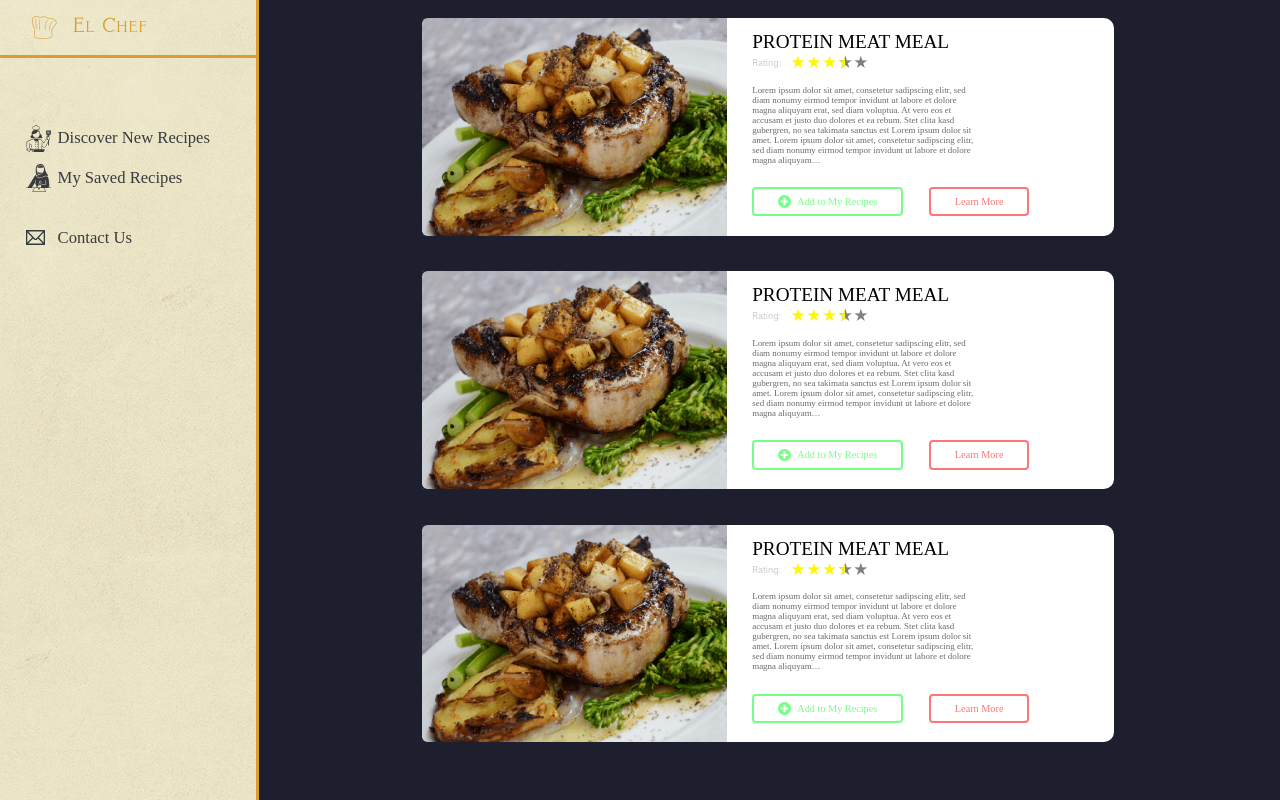
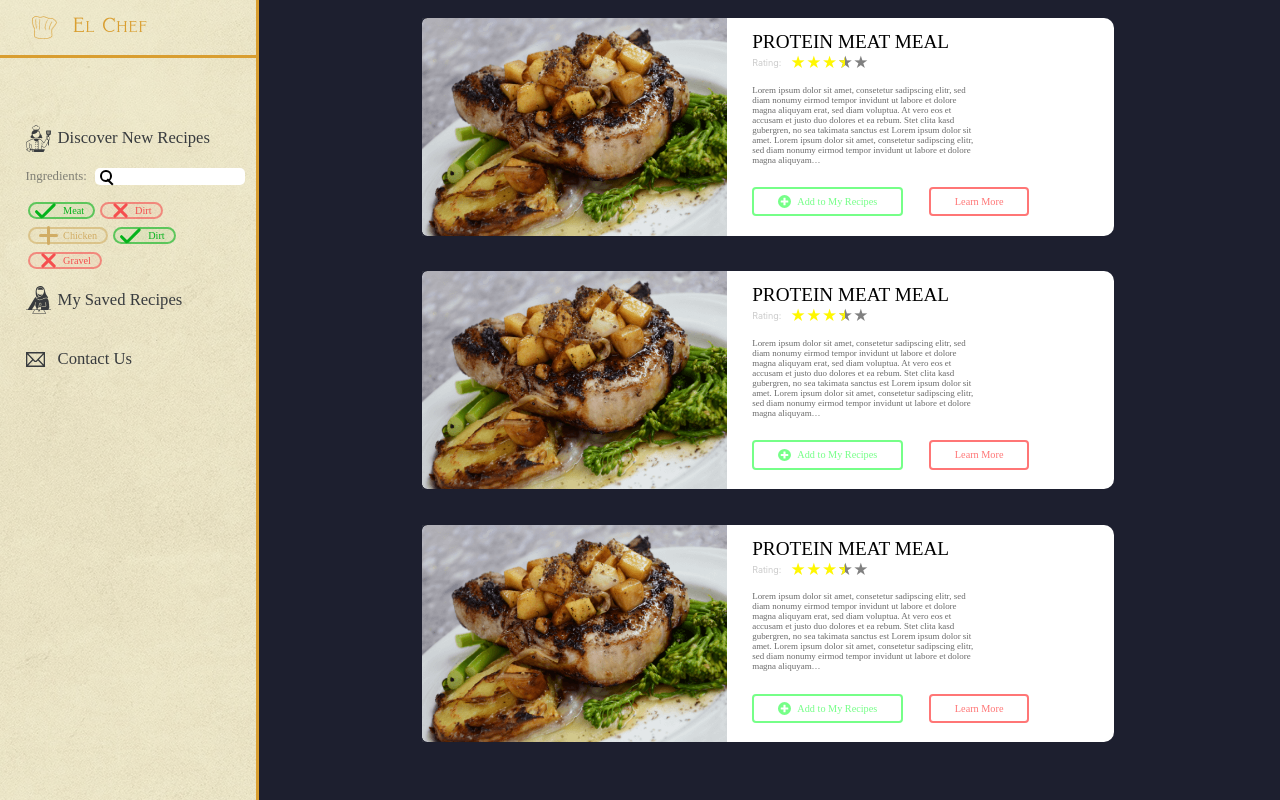
Before and after one commit to Nidhal-Bouzara/el-chef, a React (Create React App) app: page /discover in a window 1280 px wide. Built offline with nearby package versions, Linux system fonts and the light colour scheme; what webfontloader would draw is missing.

Commit message:
Created a FilterItem component, created a /discover drop down search and filter section (incomplete)

```diff
--- /dev/null
+++ b/src/components/filterItem/FilterItem.js
@@ -0,0 +1,49 @@
+import React, { useState } from 'react';
+
+// Styling
+import itemStyle from './FilterItem.module.scss';
+
+const FilterItem = ({title, initCyclePosition}) => {
+    const cycleMap = {
+        neutral: {
+            button: itemStyle.spreadButton + ' ' + itemStyle.spreadNeutral,
+            symbol: itemStyle.spreadPlus + ' ' + itemStyle.spreadPlusNeutral
+        },
+        selected: {
+            button: itemStyle.spreadButton + ' ' + itemStyle.spreadSelected,
+            symbol: itemStyle.spreadSelectedCheckmark
+        },
+        removed: {
+            button: itemStyle.spreadButton + ' ' + itemStyle.spreadRemoved,
+            symbol: itemStyle.spreadPlus + ' ' + itemStyle.spreadPlusRemoved
+        }
+    }
+    const cycleStates = ['neutral', 'selected', 'removed'];
+    const [Cycle, setCycle] = useState({
+        currentCyclePosition: cycleStates[initCyclePosition],
+        appliedStyle: {...cycleMap[cycleStates[initCyclePosition]]}
+    });
+    const handleItemClick = () => {
+        let updatedCyclePosition = cycleStates.indexOf(Cycle.currentCyclePosition) + 1;
+        if (updatedCyclePosition > cycleStates.length - 1) {
+            updatedCyclePosition = 0;
+        }
+        setCycle({
+            currentCyclePosition: cycleStates[updatedCyclePosition],
+            appliedStyle: {...cycleMap[cycleStates[updatedCyclePosition]]}
+        });
+    }
+    return (
+        <button
+            className={Cycle.appliedStyle.button}
+            onClick={handleItemClick}
+        >
+            <div
+                className={Cycle.appliedStyle.symbol}
+            ></div>
+            <span className={itemStyle.spreadSelectedText}>{title}</span>
+        </button>
+    );
+}
+
+export default FilterItem;
--- /dev/null
+++ b/src/components/filterItem/FilterItem.module.scss
@@ -0,0 +1,84 @@
+.spreadButton {
+    display: inline-flex;
+    align-items: center;
+    border-radius: 10px;
+    padding: .1vw .7vw;
+    font-family: 'Work Sans';
+    font-size: .8vw;
+    cursor: pointer;
+}
+
+.spreadSelected {
+    border: 2px solid rgba($color: #05b31c, $alpha: .6);
+    background-color: rgba($color: #05b31c, $alpha: .05);
+    color: #05b31c;
+}
+
+.spreadNeutral {
+    border: 2px solid rgba($color: #D1AD65, $alpha: .6);
+    background-color: rgba($color: #d1ad65, $alpha: .05);
+    color: #D1AD65;
+}
+
+.spreadRemoved {
+    border: 2px solid rgba($color: #F54F4F, $alpha: .6);
+    background-color: rgba($color: #F54F4F, $alpha: .05);
+    color: #F54F4F;
+}
+
+.spreadSelectedCheckmark {
+    width: 1.2rem;
+    height: 3px;
+    background-color: #05b31c;
+    transform: rotateZ(-45deg);
+    position: relative;
+    border-radius: 10px;
+    margin-right: .3rem;
+    transition: all .2s ease;
+    &::before {
+        content: '';
+        display: block;
+        position: absolute;
+        width: .65rem;
+        height: 3px;
+        background-color: #05b31c;
+        transform: rotateZ(90deg);
+        left: -.3rem;
+        top: -.25rem;
+        border-radius: 10px;
+    }
+}
+
+.spreadPlus {
+    width: 1.2rem;
+    height: 3px;
+    border-radius: 10px;
+    display: flex;
+    margin-right: .3rem;
+    justify-content: center;
+    align-items: center;
+    transition: all .2s ease;
+    &::before {
+        content: '';
+        display: block;
+        height: 1.2rem;
+        width: 3px;
+        border-radius: 10px;
+        position: relative;
+    }
+}
+
+.spreadPlusNeutral {
+    background-color: #D1AD65;
+    &::before {
+        background-color: #D1AD65;
+    }
+}
+
+.spreadPlusRemoved {
+    background-color: #F54F4F;
+    transform: rotateZ(45deg);
+    &::before {
+        background-color: #F54F4F;
+    }
+}
--- a/src/containers/dashboardSidebar/DashboardSidebar.js
+++ b/src/containers/dashboardSidebar/DashboardSidebar.js
@@ -1,5 +1,5 @@
-import React, { useState, useEffect } from 'react';
-import { Link, useRouteMatch } from 'react-router-dom';
+import React from 'react';
+import { Link, useLocation } from 'react-router-dom';
 
 // Styling
 import sidebarStyle from './DashboardSidebar.module.scss';
@@ -10,22 +10,45 @@ import sidebarDiscover from '../../images/sidebarDiscover.svg';
 import sidebarSaved from '../../images/sidebarSaved.svg';
 import sidebarContact from '../../images/sidebarContact.svg';
 
+// Components
+import FilterItem from '../../components/filterItem/FilterItem';
+
 const DashboardSidebar = () => {
-    const [CurrentLink, setCurrentLink] = useState(true);
-    console.log(CurrentLink);
-    const route = useRouteMatch();
-    useEffect(() => {
-        let currentLink = route.path.split('/')[0];
-        console.log(currentLink, route);
-        setCurrentLink(currentLink)
-        return () => {
-            setCurrentLink(null);
-        };
-    }, [route.path, route]);
-    const handleLinkClick = (e) => {
-        console.log(e.target.dataset.linkto);
-        setCurrentLink(e.target);
-    }
+    const path = useLocation().pathname;
+    const discoverSpread = (
+        <div className={sidebarStyle.spreadContainer}>
+            <div className={sidebarStyle.spreadSearch}>
+                <label className={sidebarStyle.spreadLabel}>Ingredients:</label>
+                <div className={sidebarStyle.spreadInputContainer}>
+                    <input type="text" className={sidebarStyle.spreadInput} name="ingredients" id="ingredients"/>
+                    <div className={sidebarStyle.spreadDecoration}></div>
+                </div>
+            </div>
+            <div className={sidebarStyle.spreadList}>
+                <FilterItem
+                    title="Meat"
+                    initCyclePosition={1}
+                />
+                <FilterItem
+                    title="Dirt"
+                    initCyclePosition={2}
+                />
+                <FilterItem
+                    title="Chicken"
+                    initCyclePosition={0}
+                />
+                <FilterItem
+                    title="Dirt"
+                    initCyclePosition={1}
+                />
+                <FilterItem
+                    title="Gravel"
+                    initCyclePosition={2}
+                />
+
+            </div>
+        </div>
+    );
     return (
         <div className={sidebarStyle.sidebarContainer}>
             <div className={sidebarStyle.head}>
@@ -37,13 +60,14 @@ const DashboardSidebar = () => {
                 <li>
                     <Link
                         to='/discover'
-                        data-linkto="/discover"
                         className={sidebarStyle.link}
-                        onClick={handleLinkClick}
                     >
                         <img src={sidebarDiscover} className={sidebarStyle.linkIcon} alt="discover new dishes." />
                         <span className={sidebarStyle.linkText}>Discover New Recipes</span>
                     </Link>
+                    {
+                        path === '/discover'? discoverSpread : null
+                    }
                 </li>
                 <li>
                     <Link to='/' className={sidebarStyle.link}>
--- a/src/containers/dashboardSidebar/DashboardSidebar.module.scss
+++ b/src/containers/dashboardSidebar/DashboardSidebar.module.scss
@@ -124,3 +124,69 @@
     position: absolute;
     left: 2.5vw;
 }
+
+.spreadContainer {
+    margin-top: 1rem;
+}
+
+.spreadSearch {
+    display: flex;
+    align-items: center;
+}
+
+.spreadLabel {
+    font-family: 'Work Sans';
+    color: #383B3E;
+    opacity: .6;
+    font-weight: 300;
+    font-size: 1vw;
+    margin-right: .5rem;
+}
+
+.spreadInputContainer {
+    position: relative;
+}
+
+.spreadInput {
+    border: none;
+    background-color: white;
+    font-size: .8vw;
+    font-family: 'Work Sans';
+    border-radius: 5px;
+    width: 9vw;
+    padding: .2rem .2rem .2rem 2rem;
+}
+
+.spreadInputContainer {
+    display: flex;
+    align-items: center;
+}
+
+.spreadDecoration {
+    position: absolute;
+    left: .4vw;
+    width: .6vw;
+    height: .6vw;
+    border-radius: 50%;
+    border: 2px solid black;
+    &::before {
+        content: '';
+        display: block;
+        position: absolute;
+        width: .5rem;
+        height: 2px;
+        background-color: black;
+        right: -.25rem;
+        bottom: -.2rem;
+        transform: rotateZ(45deg);
+    }
+}
+
+.spreadList {
+    display: flex;
+    flex-wrap: wrap;
+    margin: 1vw 0;
+    & > button {
+        margin: .3vw .2vw;
+    }
+}
```
Also changed, not shown: 1 other file (tests, documents, lock files or other folders).
